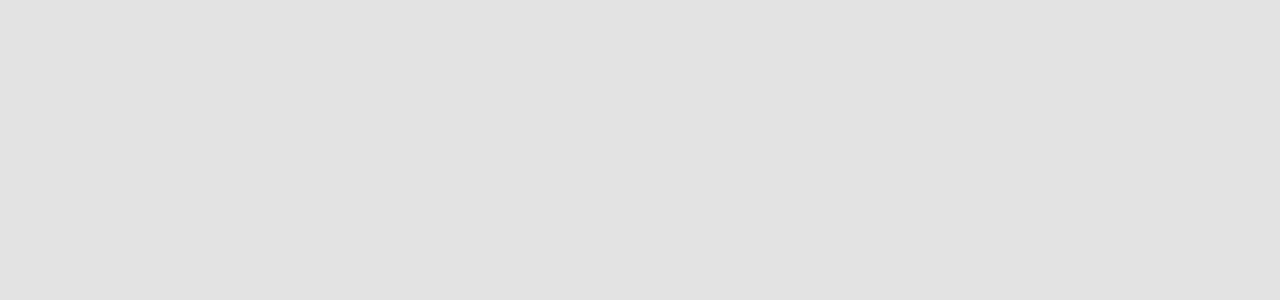
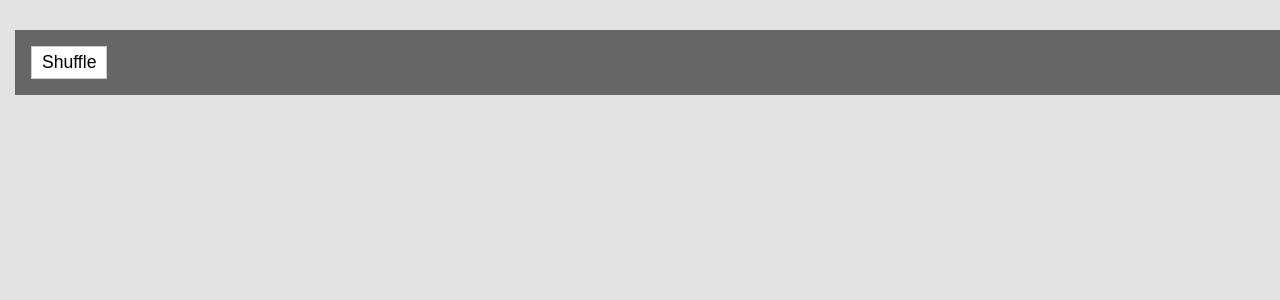
Before and after one commit to rimeister/flashcards-angular, an Angular app: page / in a window 1280 px wide. Shown: the top 300 px of the page. Built offline with nearby package versions, Linux system fonts and the light colour scheme.

Commit message:
Added info area with shuffle button

```diff
--- a/src/app/app.component.html
+++ b/src/app/app.component.html
@@ -1,5 +1,6 @@
 <div class="wrapper">
 
+  <app-info></app-info>
   <app-game></app-game>
   <footer></footer>
 
--- a/src/app/app.module.ts
+++ b/src/app/app.module.ts
@@ -3,11 +3,15 @@ import { NgModule } from '@angular/core';
 
 import { AppComponent } from './app.component';
 import { GameComponent } from './game/game.component';
+import { InfoComponent } from './info/info.component';
+import { ShuffleBtnComponent } from './shuffle-btn/shuffle-btn.component';
 
 @NgModule({
   declarations: [
     AppComponent,
-    GameComponent
+    GameComponent,
+    InfoComponent,
+    ShuffleBtnComponent
   ],
   imports: [
     BrowserModule
--- /dev/null
+++ b/src/app/info/info.component.html
@@ -0,0 +1,3 @@
+<div id="info_div">
+	<app-shuffle-btn></app-shuffle-btn>
+</div>
--- /dev/null
+++ b/src/app/info/info.component.ts
@@ -0,0 +1,15 @@
+import { Component, OnInit } from '@angular/core';
+
+@Component({
+  selector: 'app-info',
+  templateUrl: './info.component.html'
+})
+
+export class InfoComponent implements OnInit {
+
+  constructor() { }
+
+  ngOnInit() {
+  }
+
+}
--- /dev/null
+++ b/src/app/shuffle-btn/shuffle-btn.component.html
@@ -0,0 +1 @@
+<button>Shuffle</button>
--- /dev/null
+++ b/src/app/shuffle-btn/shuffle-btn.component.ts
@@ -0,0 +1,14 @@
+import { Component, OnInit } from '@angular/core';
+
+@Component({
+  selector: 'app-shuffle-btn',
+  templateUrl: './shuffle-btn.component.html'
+})
+export class ShuffleBtnComponent implements OnInit {
+
+  constructor() { }
+
+  ngOnInit() {
+  }
+
+}
--- a/src/main.ts
+++ b/src/main.ts
@@ -17,7 +17,8 @@ platformBrowserDynamic().bootstrapModule(AppModule)
 
 	Components:
 	-- Game
-	-- Shuffle btn div
+	-- Info div
+	---- Shuffle btn
 	-- Discard zone div
 	---- Deck
 	------ Card
```
